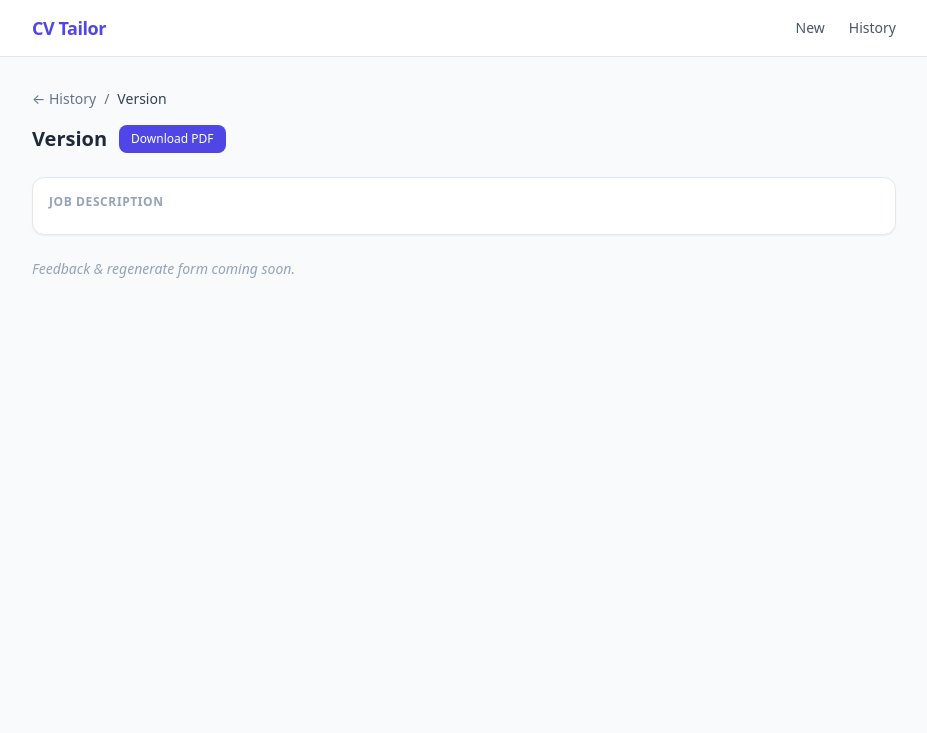
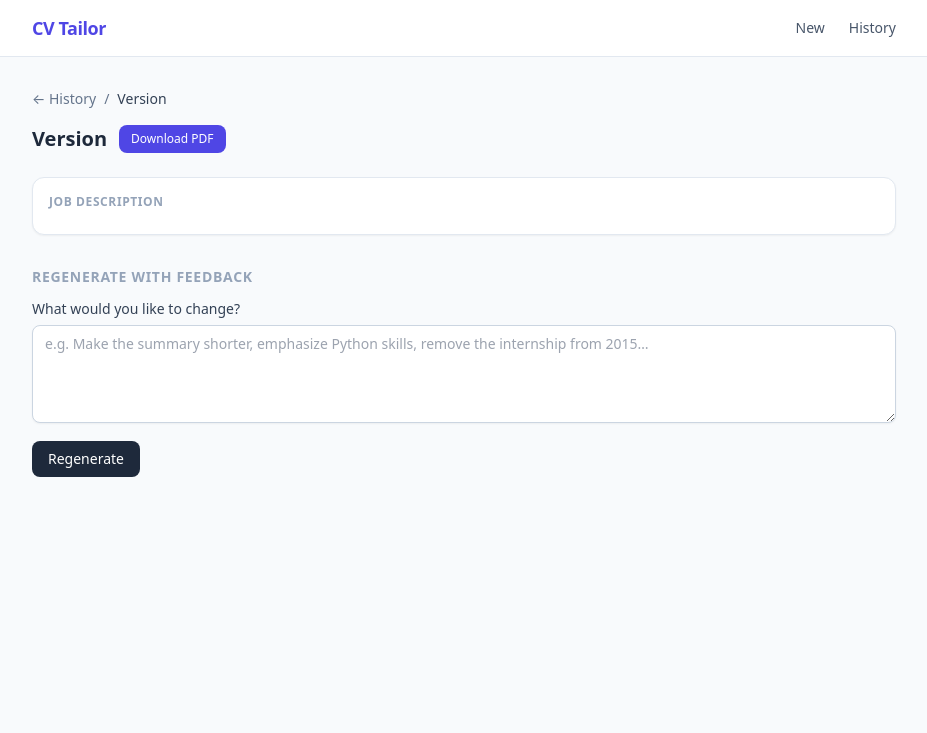
Before and after one commit to mrafik92/cv-updater, a FastAPI app: template cv_tailor/templates/version_detail.html in a window 1280 px wide. Shown: the top 733 px of the page, without its empty margins (176-1103 px from the left). Run offline with FastAPI, Linux system fonts and the light colour scheme; the template is opened without the code that fills it, so the values that code supplies are empty; style sheets or scripts are compiled from the project's sources; parts of the project's set-up code (start-up, migrations or seed data) failed here and were passed over.

Commit message:
feat(ui): add feedback + regenerate form on version detail page

```diff
--- a/cv_tailor/templates/version_detail.html
+++ b/cv_tailor/templates/version_detail.html
@@ -39,7 +39,34 @@
 </div>
 {% endif %}
 
-<div id="feedback-area" class="mt-6">
-  <p class="text-sm text-slate-400 italic">Feedback & regenerate form coming soon.</p>
+<div id="feedback-area" class="mt-8">
+  <h2 class="mb-3 text-sm font-semibold uppercase tracking-wider text-slate-400">Regenerate with Feedback</h2>
+  <form hx-post="/generate"
+        hx-target="#feedback-result"
+        hx-swap="innerHTML"
+        hx-indicator="#regen-spinner"
+        class="space-y-3">
+    <input type="hidden" name="generation_id" value="{{ generation.id }}">
+    <input type="hidden" name="base_resume_id" value="{{ generation.base_resume_id }}">
+    <textarea name="job_description" style="display:none">{{ job.description }}</textarea>
+    <div>
+      <label class="mb-1.5 block text-sm font-medium text-slate-700">
+        What would you like to change?
+      </label>
+      <textarea name="feedback" rows="4" required
+                placeholder="e.g. Make the summary shorter, emphasize Python skills, remove the internship from 2015…"
+                class="w-full resize-y rounded-lg border border-slate-300 px-3 py-2 text-sm shadow-sm focus:border-indigo-500 focus:outline-none focus:ring-1 focus:ring-indigo-500"></textarea>
+    </div>
+    <div class="flex items-center gap-3">
+      <button type="submit"
+              class="rounded-lg bg-slate-800 px-4 py-2 text-sm font-medium text-white hover:bg-slate-900 transition-colors focus:outline-none focus:ring-2 focus:ring-slate-700 focus:ring-offset-2">
+        Regenerate
+      </button>
+      <span id="regen-spinner" class="htmx-indicator text-sm text-slate-500">
+        ⏳ Regenerating… this may take up to 90 seconds
+      </span>
+    </div>
+  </form>
+  <div id="feedback-result" class="mt-4"></div>
 </div>
 {% endblock %}
```
